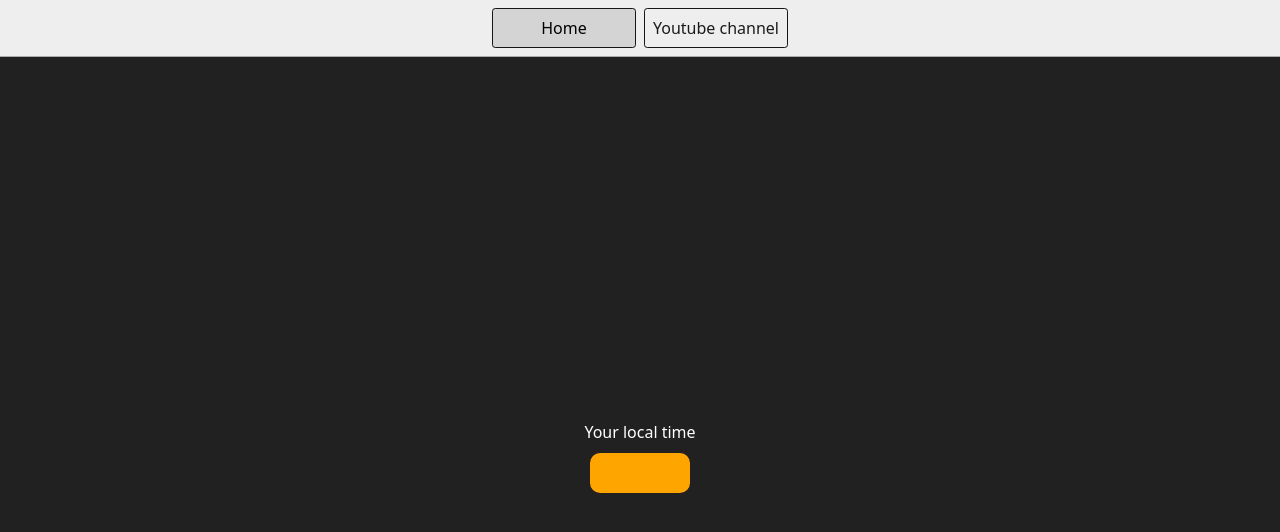
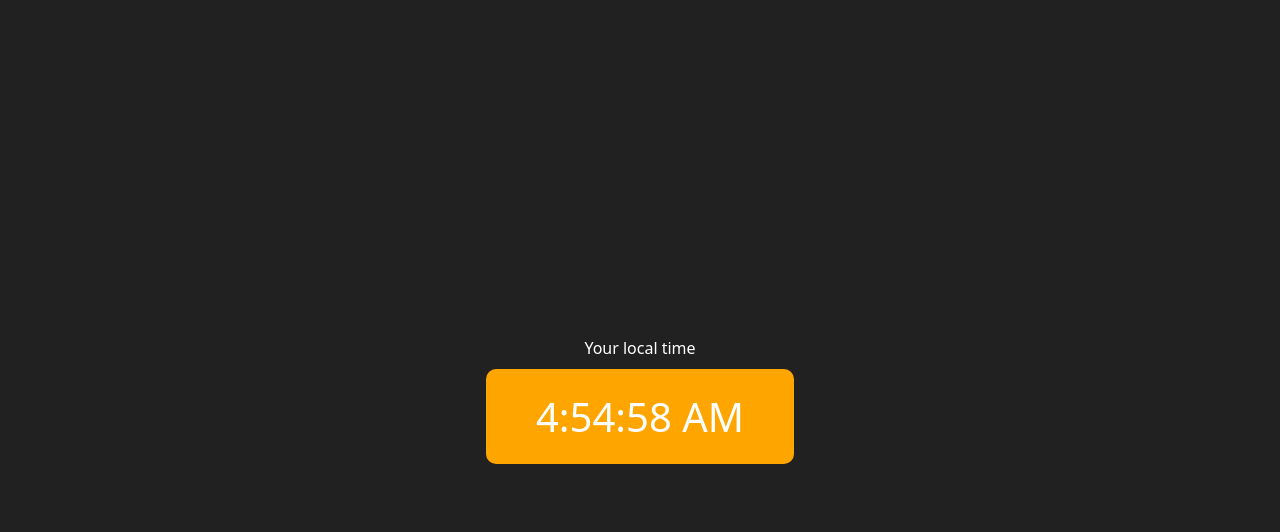
Before and after one commit to imArslanJavaScriptor/LearnJSBasicToMastery, a plain HTML site: page 07_projects/3-DigitalClock/index.html in a window 1280 px wide. Drawn offline with Linux system fonts and the light colour scheme.

Commit message:
Project 3
Digital Clock Project Complete

```diff
--- a/07_projects/3-DigitalClock/index.html
+++ b/07_projects/3-DigitalClock/index.html
@@ -28,16 +28,15 @@
     </style>
   </head>
   <body>
-    <nav>
-      <a href="/" aria-current="page">Home</a>
-      <a target="_blank" href="https://www.youtube.com/@chaiaurcode"
-        >Youtube channel</a
-      >
-    </nav>
     <div class="center">
       <div id="banner"><span>Your local time</span></div>
       <div id="clock"></div>
     </div>
-    <script src="chaiaurcode.js"></script>
+     <script>
+      setInterval(() => {
+        let currentTime = new Date().toLocaleTimeString()
+        document.getElementById("clock").innerHTML = currentTime
+      }, 1000);
+     </script>
   </body>
 </html>
```
Also changed, not shown: 07_projects/3-DigitalClock/chaiaurcode.js (deleted).
